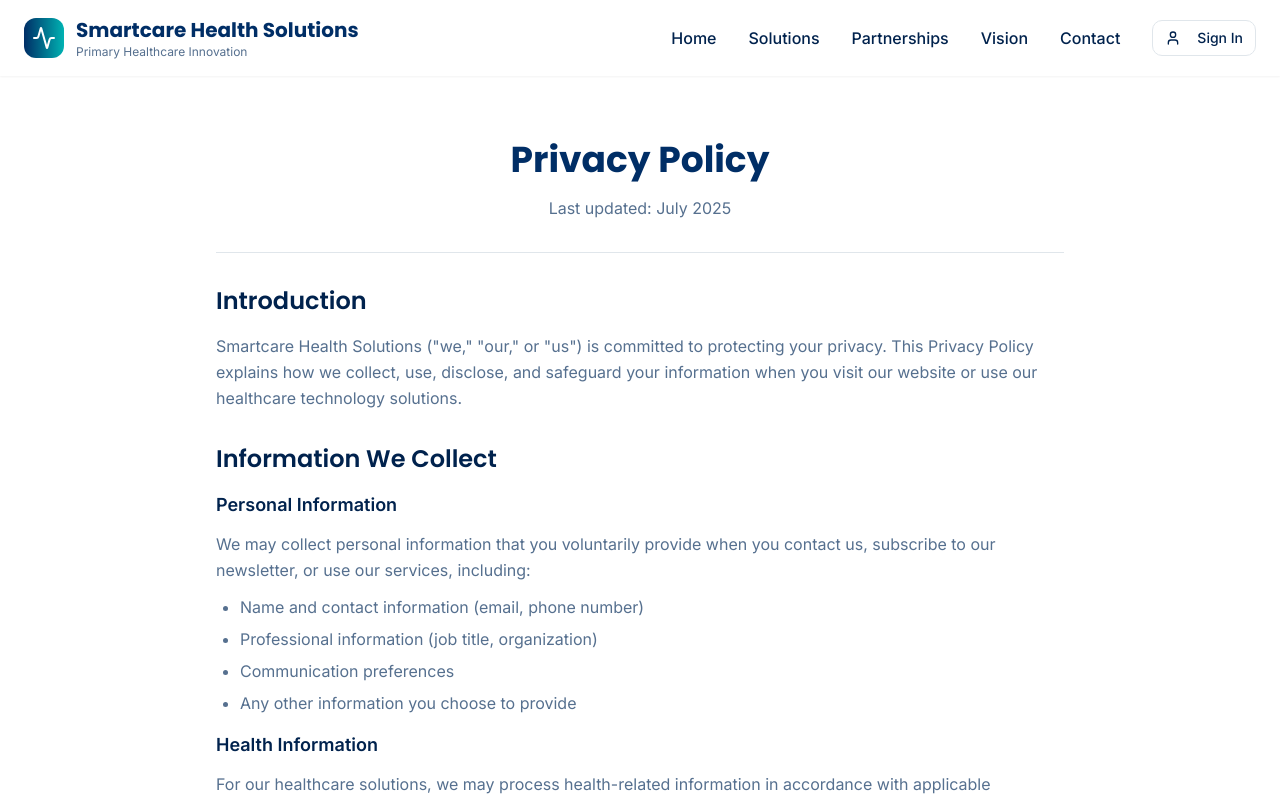
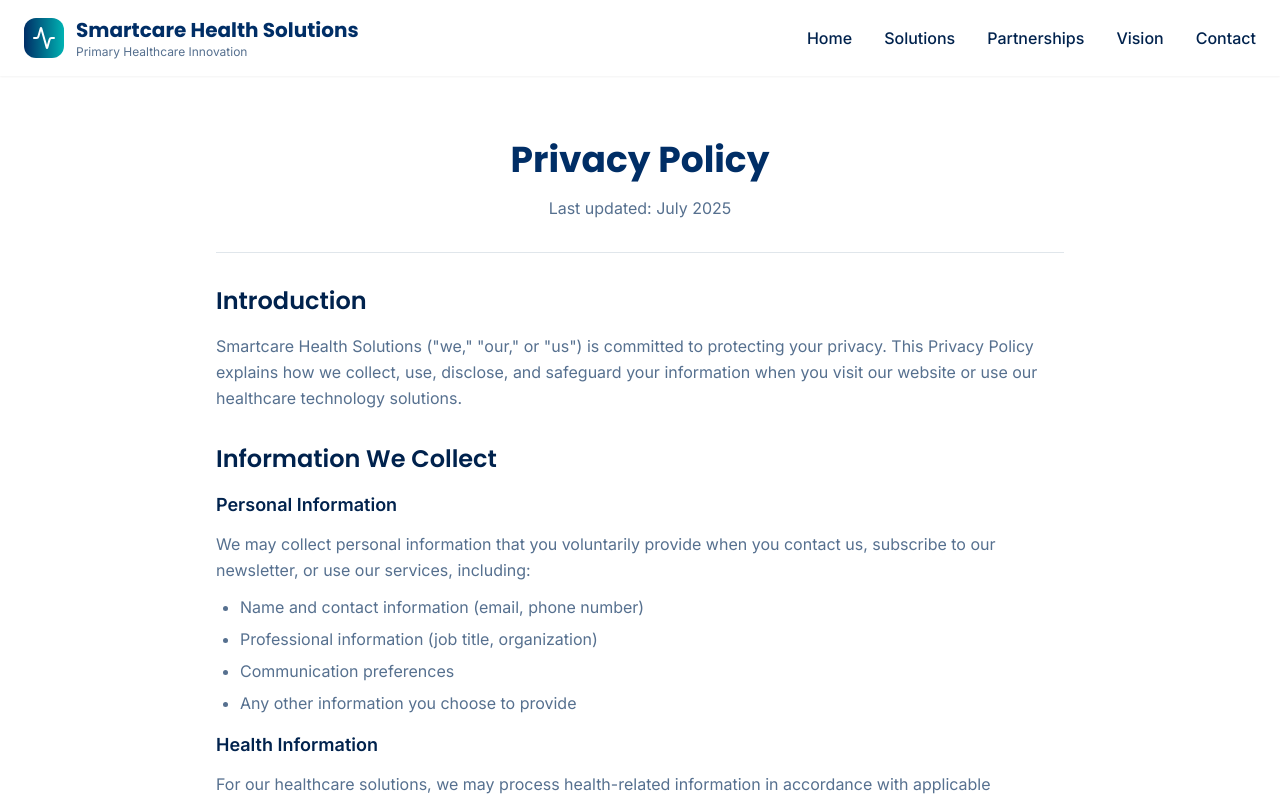
Before and after one commit to smart-care-health/smartcare-health, a React (Vite) app: page /privacy-policy in a window 1280 px wide. Shown: the top 800 px of the page. Built offline with nearby package versions, Linux system fonts and the light colour scheme.

Commit message:
Refine authentication UI

```diff
--- a/src/components/Header.tsx
+++ b/src/components/Header.tsx
@@ -59,8 +59,8 @@ const Header = () => {
               </Link>
             )}
 
-            {/* Auth Section */}
-            {user ? (
+            {/* Auth Section - Only show for logged in users */}
+            {user && (
               <div className="flex items-center space-x-2">
                 <span className="text-sm text-muted-foreground">
                   {profile?.first_name || profile?.email}
@@ -70,13 +70,6 @@ const Header = () => {
                   Sign Out
                 </Button>
               </div>
-            ) : (
-              <Link to="/auth">
-                <Button variant="outline" size="sm">
-                  <User className="h-4 w-4 mr-2" />
-                  Sign In
-                </Button>
-              </Link>
             )}
           </div>
 
@@ -123,8 +116,9 @@ const Header = () => {
                 </Link>
               )}
 
-              <div className="border-t pt-4 mt-4">
-                {user ? (
+              {/* Auth Section - Only show for logged in users */}
+              {user && (
+                <div className="border-t pt-4 mt-4">
                   <div className="space-y-2">
                     <div className="text-sm text-muted-foreground">
                       Welcome, {profile?.first_name || profile?.email}
@@ -134,15 +128,8 @@ const Header = () => {
                       Sign Out
                     </Button>
                   </div>
-                ) : (
-                  <Link to="/auth" onClick={() => setIsMenuOpen(false)}>
-                    <Button variant="outline" size="sm" className="w-full">
-                      <User className="h-4 w-4 mr-2" />
-                      Sign In
-                    </Button>
-                  </Link>
-                )}
-              </div>
+                </div>
+              )}
             </div>
           </div>
         )}
```
